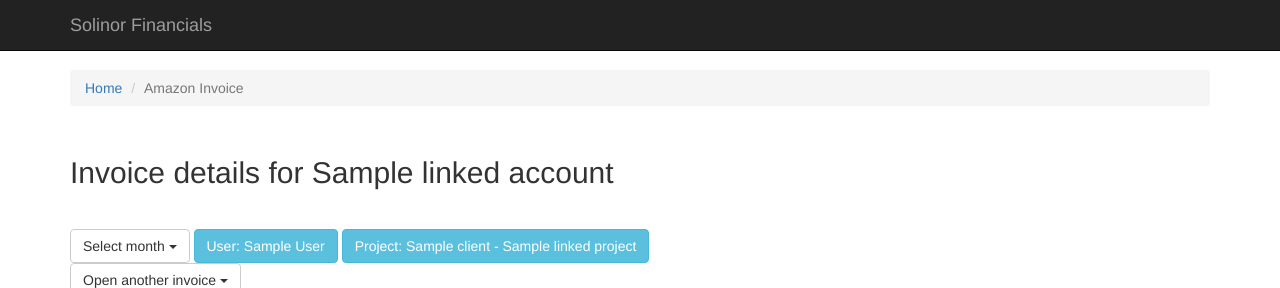
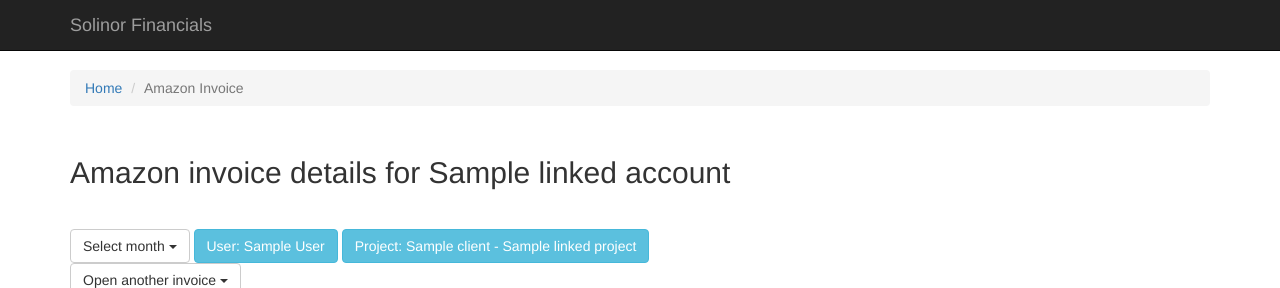
Before and after one commit to solinor/solinor-invoice-checking, a Django app: template invoices/templates/amazon_invoice.html in a window 1280 px wide. Shown: the top 288 px of the page. Run offline with Django 3.2, Linux system fonts and the light colour scheme; tables that the repository leaves empty hold one stand-in row (values such as "Sample post"); the template is opened without the code that fills it: values that come from a table or form of the project are taken from there, most other values are stand-ins (such as "Sample title", 1, 10 or a date in 2020); some libraries are stand-ins or nearby versions.

Commit message:
Add proper HTML titles

```diff
--- a/invoices/templates/all_hours.html
+++ b/invoices/templates/all_hours.html
@@ -1,6 +1,7 @@
 {% extends "base.html" %}
 {% load django_tables2 %}
 
+{% block title %}Hour markings - Solinor{% endblock %}
 {% block header %}
 <style>
 .hours-table .incurred_hours, .hours-table .incurred_money, .hours-table .bill_rate {
--- a/invoices/templates/amazon_invoice.html
+++ b/invoices/templates/amazon_invoice.html
@@ -3,6 +3,8 @@
 {% block header %}
 <link href="/static/css/invoice_page.css" rel="stylesheet">
 {% endblock %}
+
+{% block title %}Amazon invoice: {{ linked_account.name }} - Solinor{% endblock %}
 
 {% block content %}
     <ol class="breadcrumb">
@@ -10,7 +12,7 @@
       <li class="active">Amazon Invoice</li>
     </ol>
 
-    <h2>Invoice details for {{ linked_account.name }}</h2>
+    <h2>Amazon invoice details for {{ linked_account.name }}</h2>
 
     <div class="dropdown" style="display: inline-block">
       <button class="btn btn-default dropdown-toggle" type="button" id="dropdownMenu1" data-toggle="dropdown" aria-haspopup="true" aria-expanded="true">
@@ -25,7 +27,7 @@
     </div>
     {% if linked_users %}
     {% for linked_user in linked_users %}
-      <a href="{% url "person" linked_user.guid year month %}" role="button" class="btn btn-info">User: {{ linked_user.first_name }} {{ linked_user.last_name }}</a>
+      <a href="{% url "person" linked_user.guid year month %}" role="button" class="btn btn-info">User: {{ linked_user.display_name }}</a>
     {% endfor %}
     {% endif %}
     {% if linked_projects %}
--- a/invoices/templates/amazon_overview.html
+++ b/invoices/templates/amazon_overview.html
@@ -1,6 +1,6 @@
 {% extends "base.html" %}
 {% load humanize %}
-
+{% block title %}Amazon invoices - Solinor{% endblock %}
 {% block content %}
     <ol class="breadcrumb">
       <li><a href="{% url 'frontpage' %}">Home</a></li>
--- a/invoices/templates/base.html
+++ b/invoices/templates/base.html
@@ -6,7 +6,7 @@
     <meta charset="utf-8">
     <meta http-equiv="X-UA-Compatible" content="IE=edge">
     <meta name="viewport" content="width=device-width, initial-scale=1">
-    <title>Invoice for {{ project }}</title>
+    <title>{% block title %}{% endblock %}</title>
 
     <link href="/static/css/base.css" rel="stylesheet">
     <link href="/static/css/bootstrap.min.css" rel="stylesheet">
--- a/invoices/templates/customer_hours.html
+++ b/invoices/templates/customer_hours.html
@@ -1,6 +1,6 @@
 {% extends "base.html" %}
 {% load django_tables2 %}
-
+{% block title %}Hours - Solinor{% endblock %}
 {% block header %}
 <style>
 .hours-table .incurred_hours, .hours-table .incurred_money, .hours-table .bill_rate {
--- a/invoices/templates/customer_invoice.html
+++ b/invoices/templates/customer_invoice.html
@@ -2,6 +2,7 @@
 {% block header %}
 <link href="/static/css/invoice_page.css" rel="stylesheet">
 {% endblock %}
+{% block title %}Invoice draft for {{ project }} - Solinor{% endblock %}
 
 {% block content %}
 <ol class="breadcrumb">
--- a/invoices/templates/customer_main.html
+++ b/invoices/templates/customer_main.html
@@ -1,6 +1,7 @@
 {% extends "base.html" %}
 {% load humanize %}
 
+{% block title %}Invoices - Solinor{% endblock %}
 {% block content %}
 
 <ol class="breadcrumb">
--- a/invoices/templates/frontpage.html
+++ b/invoices/templates/frontpage.html
@@ -1,6 +1,7 @@
 {% extends "base.html" %}
 {% load humanize %}
 {% load django_tables2 %}
+{% block title %}Finance - Solinor{% endblock %}
 {% block header %}
 <style>
 .invoices-table .incurred_hours, .invoices-table .incurred_money, .invoices-table .bill_rate_avg, .invoices-table .incorrect_entries_count {
--- a/invoices/templates/invoice_hours.html
+++ b/invoices/templates/invoice_hours.html
@@ -11,7 +11,7 @@
       <li class="active">Hours</li>
     </ol>
 
-    <h2>{{ invoice.client }} - {{ invoice.project }}: {{ invoice.year }}-{{ invoice.month }}</h2>
+    <h2>{{ invoice.full_name }}: {{ invoice.date }}</h2>
 
     <table class="table table-striped table-condensed">
       <thead>
--- a/invoices/templates/invoice_page.html
+++ b/invoices/templates/invoice_page.html
@@ -3,6 +3,9 @@
 {% block header %}
 <link href="/static/css/invoice_page.css" rel="stylesheet">
 {% endblock %}
+
+{% block title %}{{ invoice.full_name }} - {{ invoice.date }} - Solinor{% endblock %}
+
 
 {% block content %}
     <ol class="breadcrumb">
--- a/invoices/templates/people.html
+++ b/invoices/templates/people.html
@@ -1,6 +1,6 @@
 {% extends "base.html" %}
 {% load humanize %}
-
+{% block title %}People - Solinor{% endblock %}
 {% block content %}
 
 <ol class="breadcrumb">
--- a/invoices/templates/person.html
+++ b/invoices/templates/person.html
@@ -7,6 +7,7 @@
 });
 </script>
 {% endblock %}
+{% block title %}{{ person.display_name }}{% endblock %}
 {% block content %}
 <ol class="breadcrumb">
   <li><a href="{% url 'frontpage' %}">Home</a></li>
--- a/invoices/templates/project_details.html
+++ b/invoices/templates/project_details.html
@@ -1,6 +1,7 @@
 {% extends "base.html" %}
 {% load humanize %}
 {% load django_tables2 %}
+{% block title %}{{ project.client }} - {{ project.name }} - Invoices{% endblock %}
 {% block header %}
 <style>
 
--- a/invoices/templates/projects.html
+++ b/invoices/templates/projects.html
@@ -1,6 +1,7 @@
 {% extends "base.html" %}
 {% load humanize %}
 {% load django_tables2 %}
+{% block title %}Projects - Solinor{% endblock %}
 {% block header %}
 <style>
 .projects-table .incurred_hours, .projects-table .incurred_money {
```
